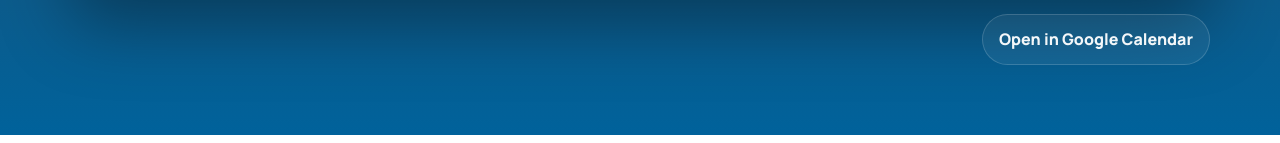
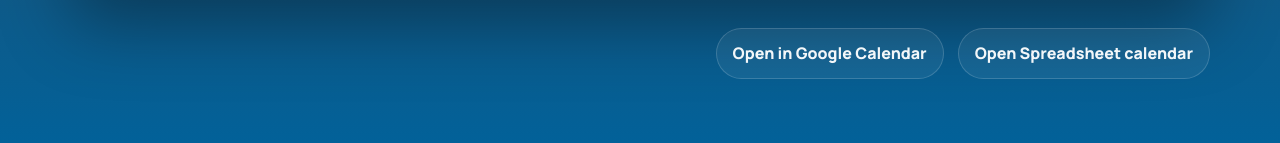
Before and after one commit to garg0las/def, a plain HTML site: page calendar.html in a window 1280 px wide. Shown: the part 1097-1240 px from the top of the page. Drawn offline with Linux system fonts and the light colour scheme; a script that the page names is missing.

Commit message:
excel sheet calendar thingy

```diff
--- a/assets/css/styles.css
+++ b/assets/css/styles.css
@@ -1429,9 +1429,12 @@ body.theme-light .nav-theme{
 
 /* Actions */
 .calendar-actions{
+  padding: 14px;
   margin-top: 14px;
   display: flex;
   justify-content: flex-end;
+  gap:14px;
+  padding: 14px 0;
 }
 
 /* Responsive */
--- a/calendar.html
+++ b/calendar.html
@@ -64,6 +64,11 @@
           >
             Open in Google Calendar
           </a>
+          <a
+            class="btn tertiary"
+            href="https://docs.google.com/spreadsheets/d/1pMOj6cjlLQkrcOgbs-JdpY_ftaEPMe-c5Y9X75nMVck/edit?usp=sharing"
+            target="_blank"
+            rel="noreferrer">Open Spreadsheet calendar</a>
         </div>
       </div>
     </section>
```
